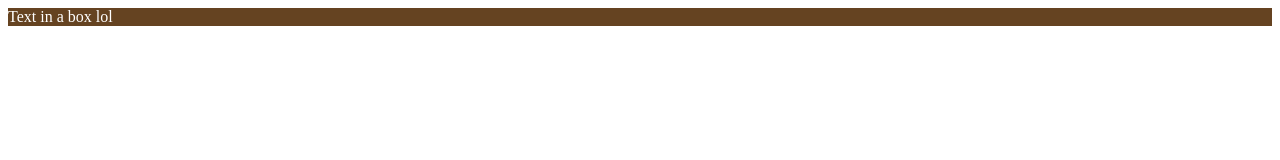
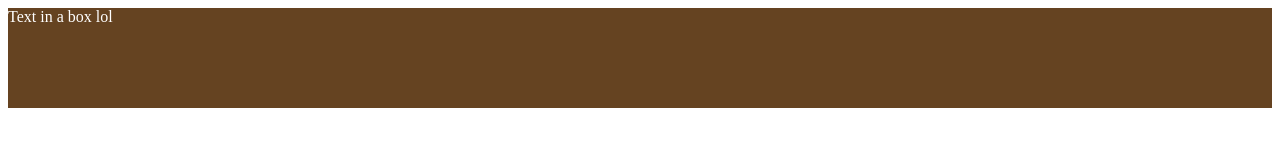
Before and after one commit to tildeman/mcbfe, a plain HTML site: page jsa01/bt.html in a window 1280 px wide. Drawn offline with Linux system fonts and the light colour scheme.

Commit message:
div tag hotfix

```diff
--- a/jsa01/bt.html
+++ b/jsa01/bt.html
@@ -13,6 +13,6 @@
     </style>
 </head>
 <body>
-    <div height=100px"">Text in a box lol</div>
+    <div style="height:100px">Text in a box lol</div>
 </body>
 </html>
```
